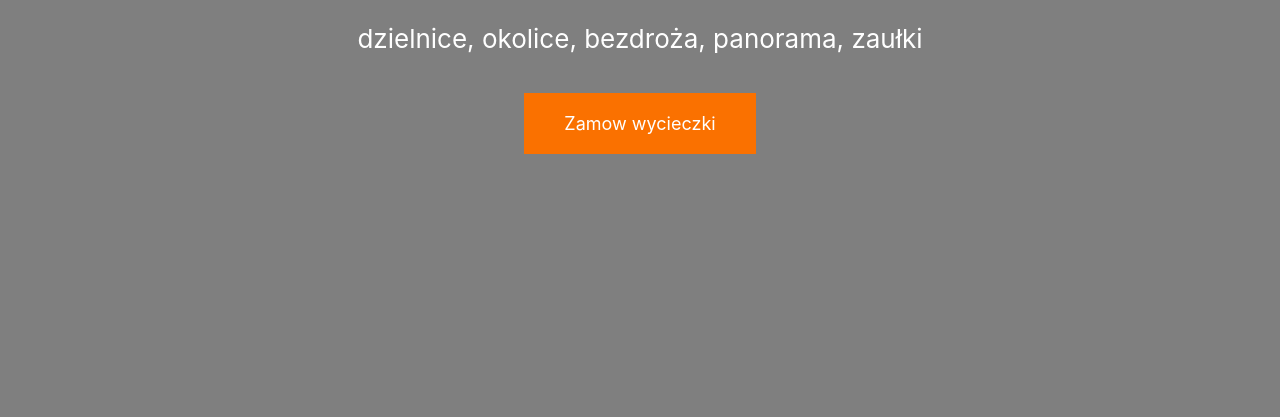
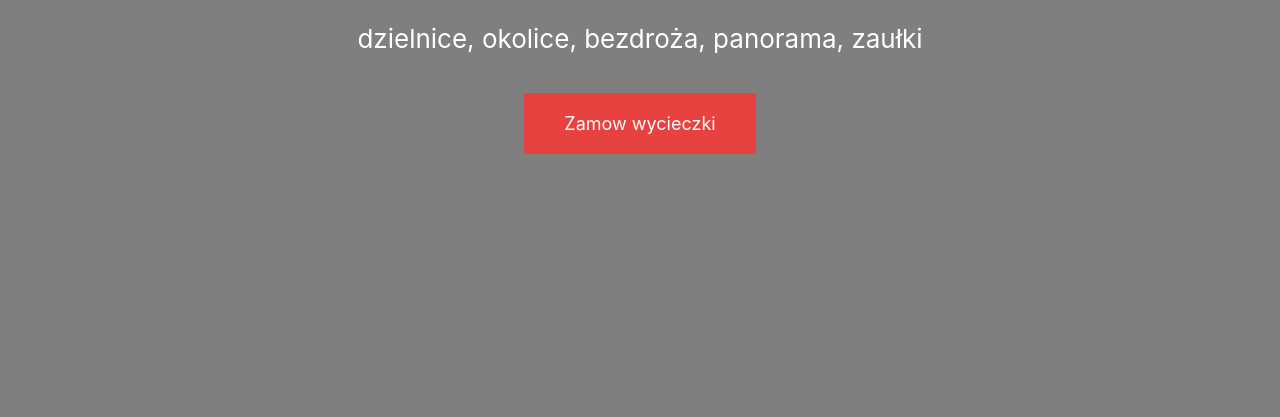
Before and after one commit to lvivduncan/wycieczki-2021, a plain HTML site: page index.html in a window 1280 px wide. Shown: the part 383-800 px from the top of the page. Drawn offline with Linux system fonts and the light colour scheme.

Commit message:
change red

```diff
--- a/css/root.css
+++ b/css/root.css
@@ -12,7 +12,7 @@
 
     --body-gray-bg: #f0f0f0;
 
-    --orange: #fa7100;
+    --orange: #e7423f;
     --yellow: #ffa600;
 
     --gap10: 10px;
```
